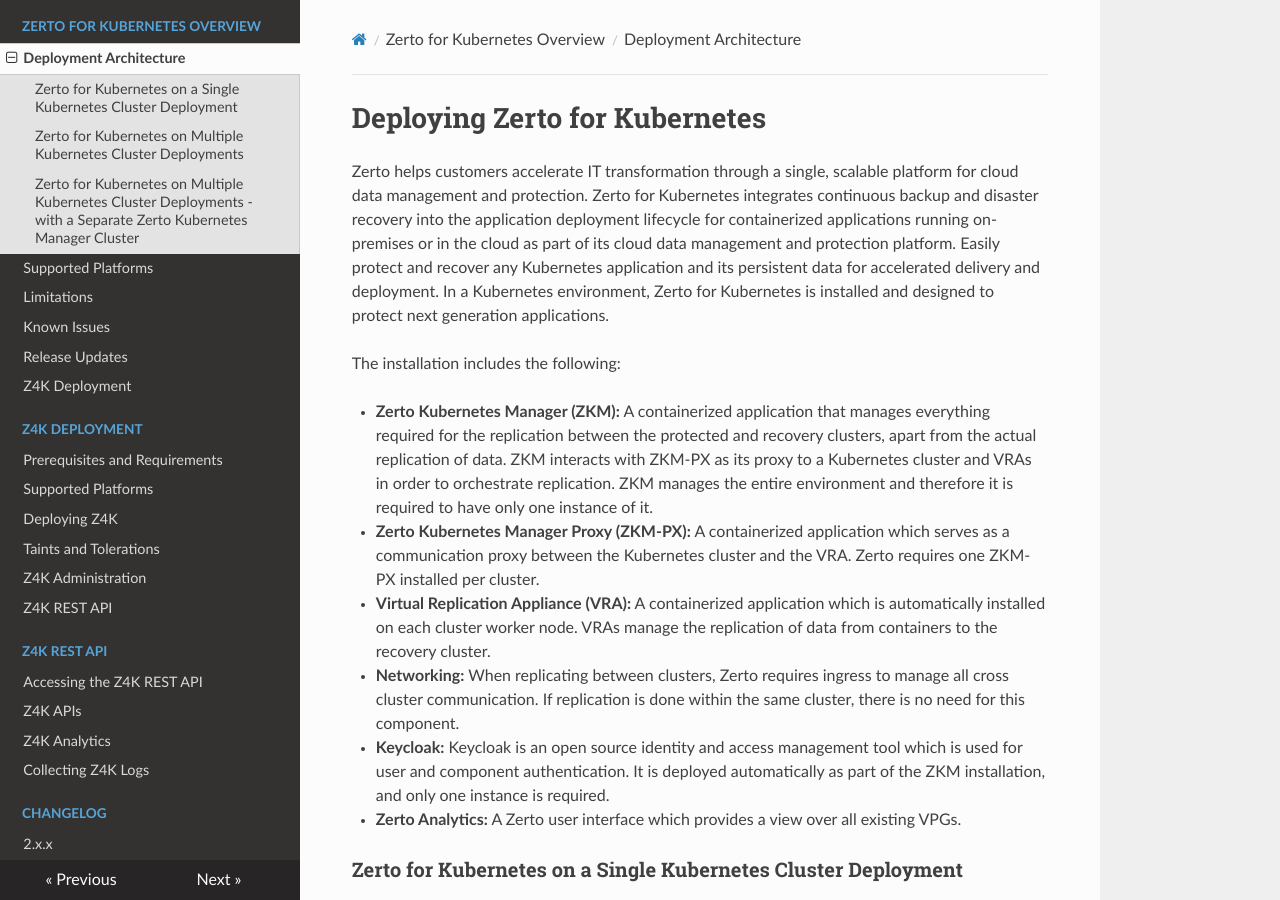
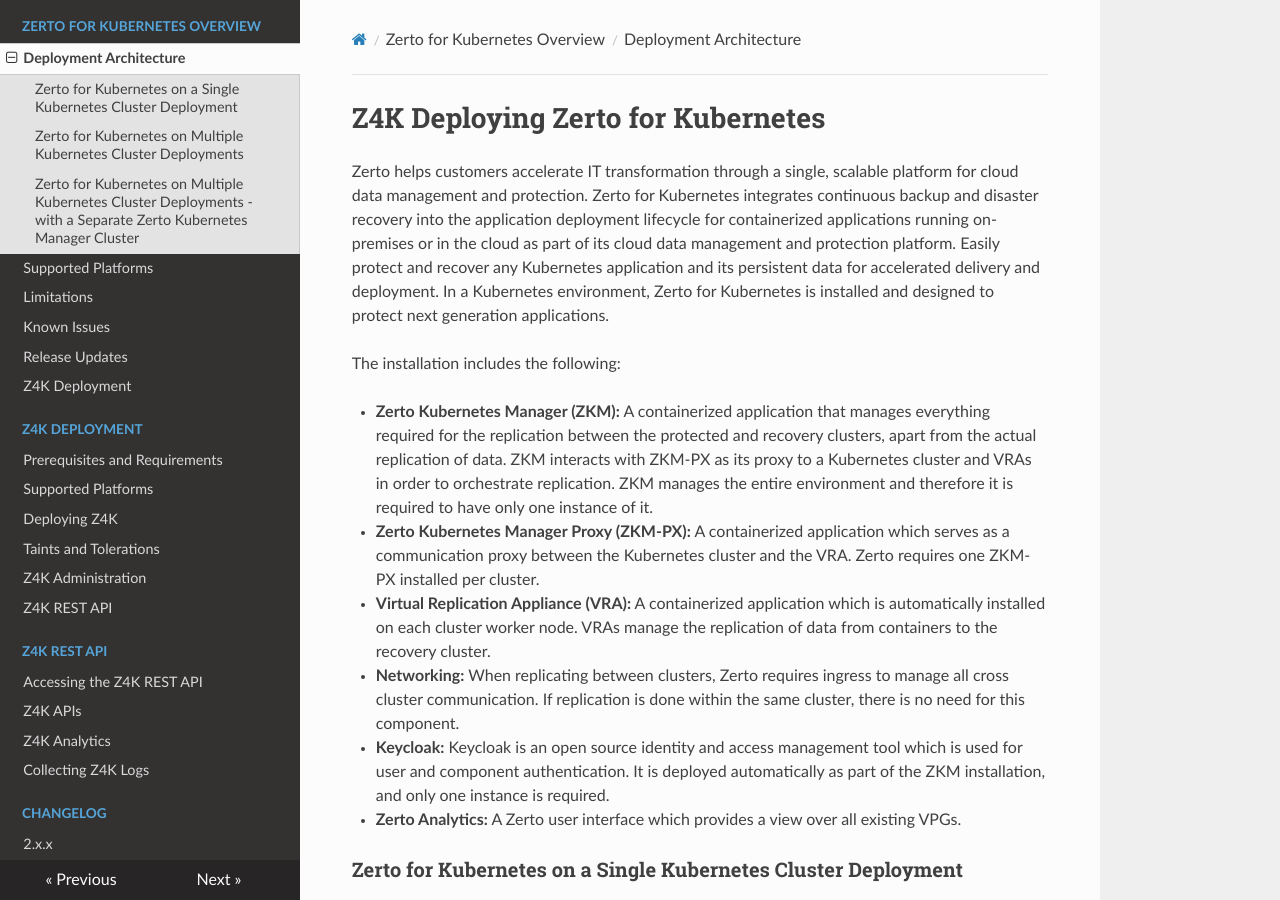
Before and after one commit to ZertoPublic/Z4K, an MkDocs documentation site: the page built from docs/DeploymentArchitecture.md, in a window 1280 px wide and 900 px high. Built offline with MkDocs 1.6.1, drawn with Linux system fonts in a browser that asks for light colours.

Commit message:
Update DeploymentArchitecture.md

```diff
--- a/docs/DeploymentArchitecture.md
+++ b/docs/DeploymentArchitecture.md
@@ -1,4 +1,4 @@
-# Deploying Zerto for Kubernetes
+# Z4K Deploying Zerto for Kubernetes
 
 Zerto helps customers accelerate IT transformation through a single, scalable platform for cloud data management and protection.
 Zerto for Kubernetes integrates continuous backup and disaster recovery into the application deployment lifecycle for containerized applications running on-premises or in the cloud as part of its cloud data management and protection platform. Easily protect and recover any Kubernetes application and its persistent data for accelerated delivery and deployment.
```
